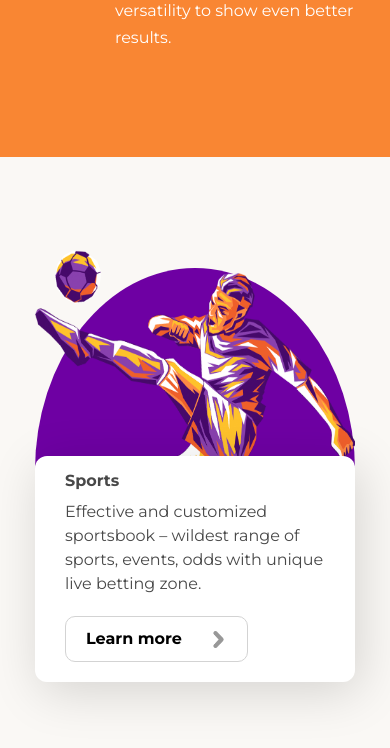
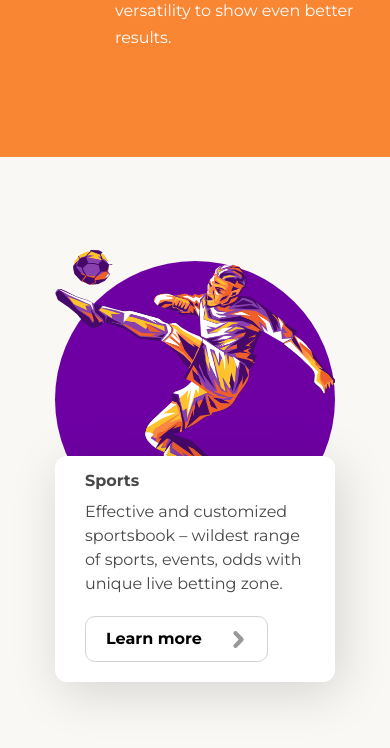
Before and after one commit to pareeklokesh/mobzwaycopy, a PHP site: page / in a window 390 px wide. Shown: the part 5752-6500 px from the top of the page. Run offline with PHP 8.4, Linux system fonts and the light colour scheme; some libraries are stand-ins or nearby versions.

Commit message:
Add files via upload

```diff
--- a/assets/css/style.css
+++ b/assets/css/style.css
@@ -1216,7 +1216,7 @@ right: 0;
 margin: 0px auto;
 }
 .product_img img {
-  height: 410px;
+  height: 280px;
 }
 .product_content {
   left: 0;
@@ -1251,7 +1251,7 @@ margin: 0px auto;
 .block_title, .banner h3 {
   font-size: 30px;}
 .product_item {
-  width: 100%;}
+  width: 280px;}
   .banner h1 {
   font-size: 50px;
 }
```
